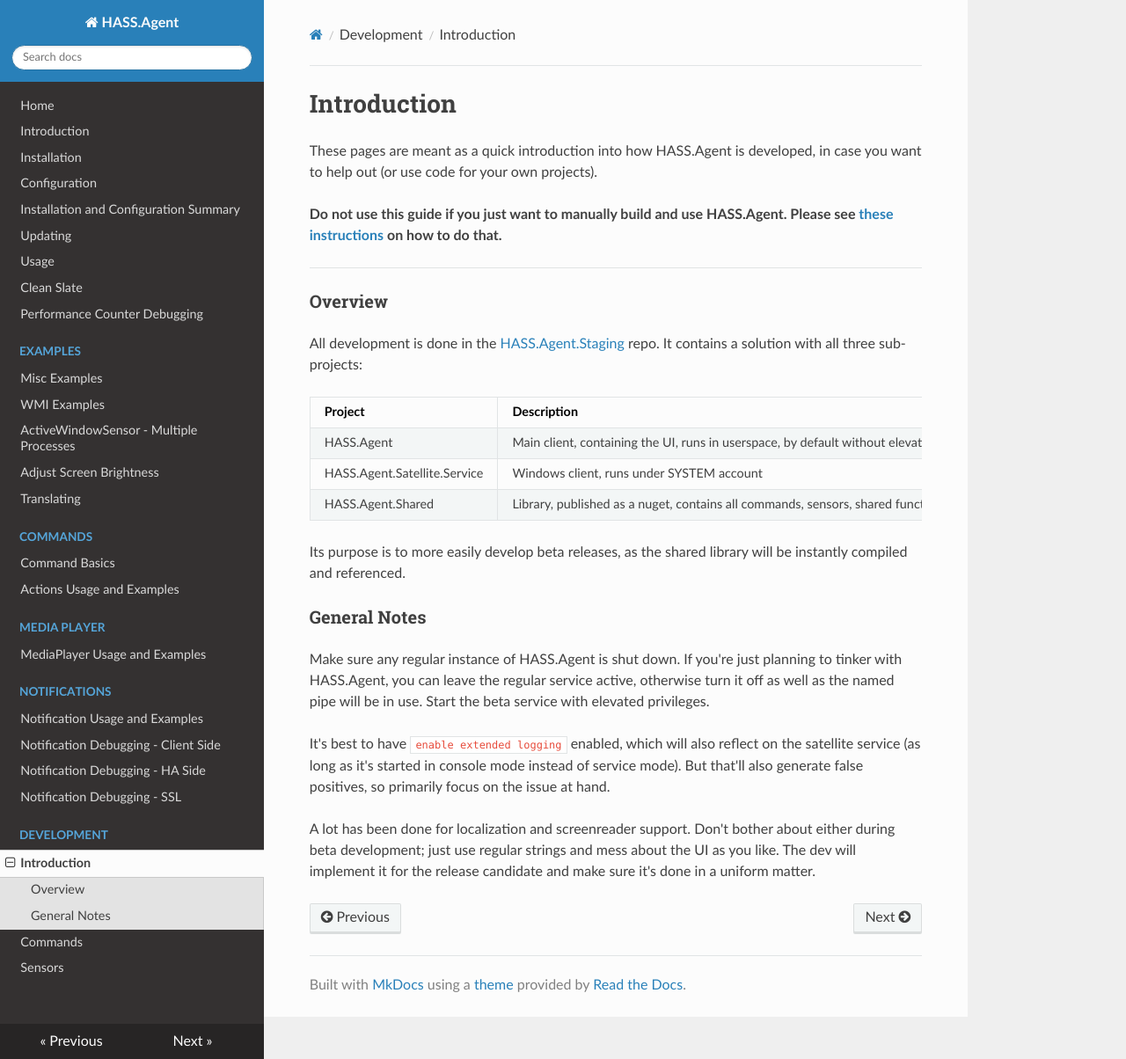
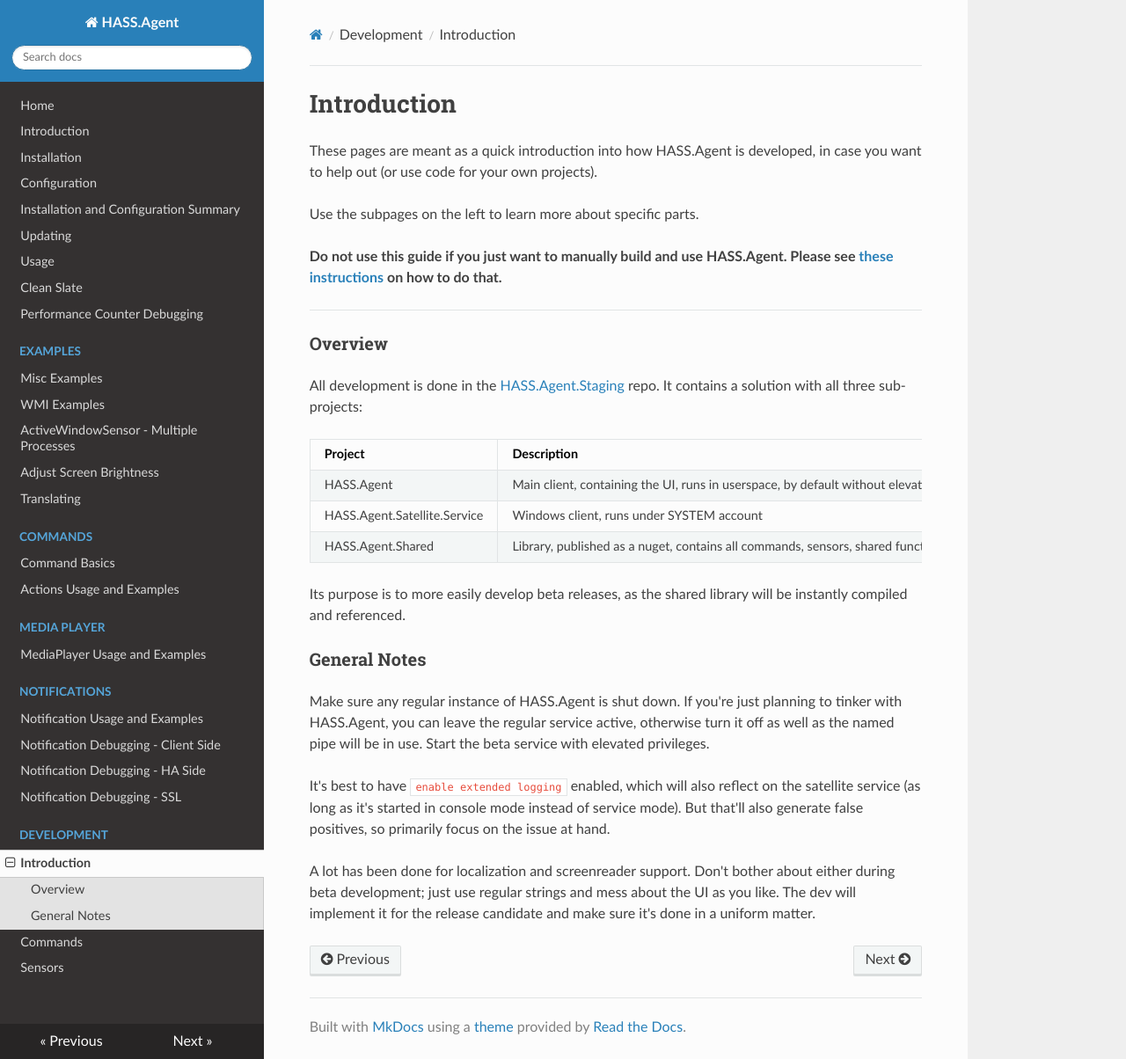
Before and after one commit to LAB02-Admin/HASS.Agent-Docs, an MkDocs documentation site: the page built from docs/development/introduction.md, in a window 1280 px wide and 1204 px high. Shown: the whole window at 88% size. Built offline with MkDocs 1.6.1, drawn with Linux system fonts in a browser that asks for light colours; nearby versions of some CDN libraries.

Commit message:
Update introduction.md

```diff
--- a/docs/development/introduction.md
+++ b/docs/development/introduction.md
@@ -1,6 +1,8 @@
 # Introduction
 
 These pages are meant as a quick introduction into how HASS.Agent is developed, in case you want to help out (or use code for your own projects).
+
+Use the subpages on the left to learn more about specific parts.
 
 **Do not use this guide if you just want to manually build and use HASS.Agent. Please see [these instructions](https://hassagent.readthedocs.io/en/latest/installation/#3-build-from-scratch) on how to do that.**
 
```
